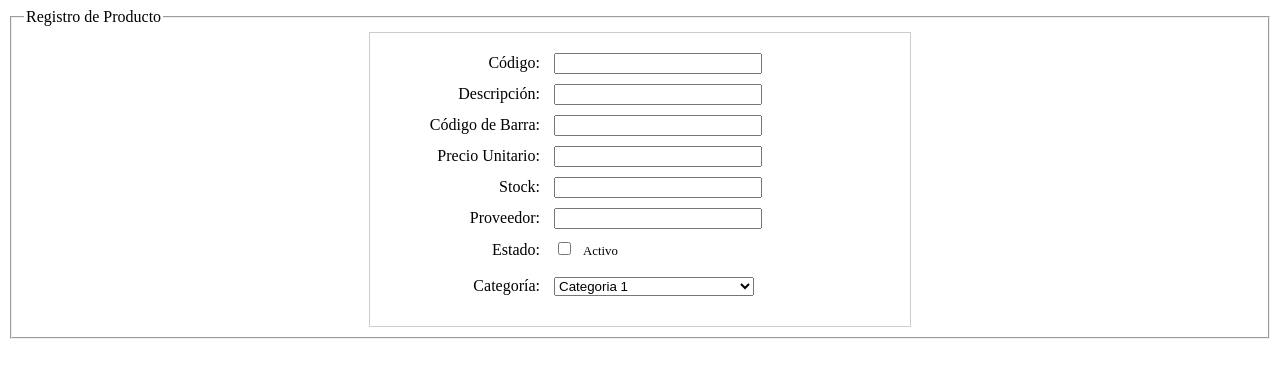
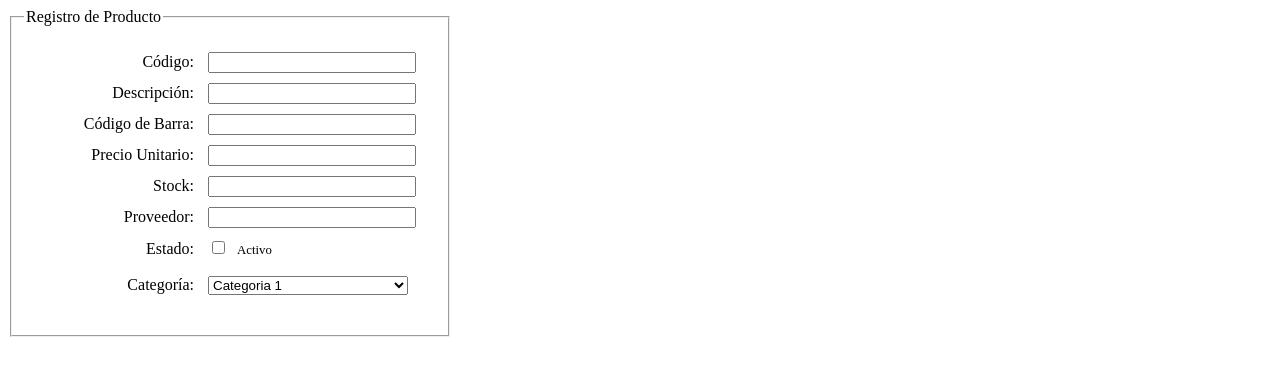
Before and after one commit to VKO17/Actividad_Html2, a plain HTML site: page producto.html in a window 1280 px wide. Drawn offline with Linux system fonts and the light colour scheme.

Commit message:
update producto-form

```diff
--- a/css/css.css
+++ b/css/css.css
@@ -63,9 +63,13 @@ th {
 
 form {
   max-width: 500px;
-  margin: 0 auto;
-  border: 1px solid #ccc;
+  margin: 0;
+  border: 0px solid #ccc;
   padding: 20px;
+}
+
+fieldset {
+  display: inline-block;
 }
 
 h1 {
```
Also changed, not shown: producto.html (+0 -2 lines).
